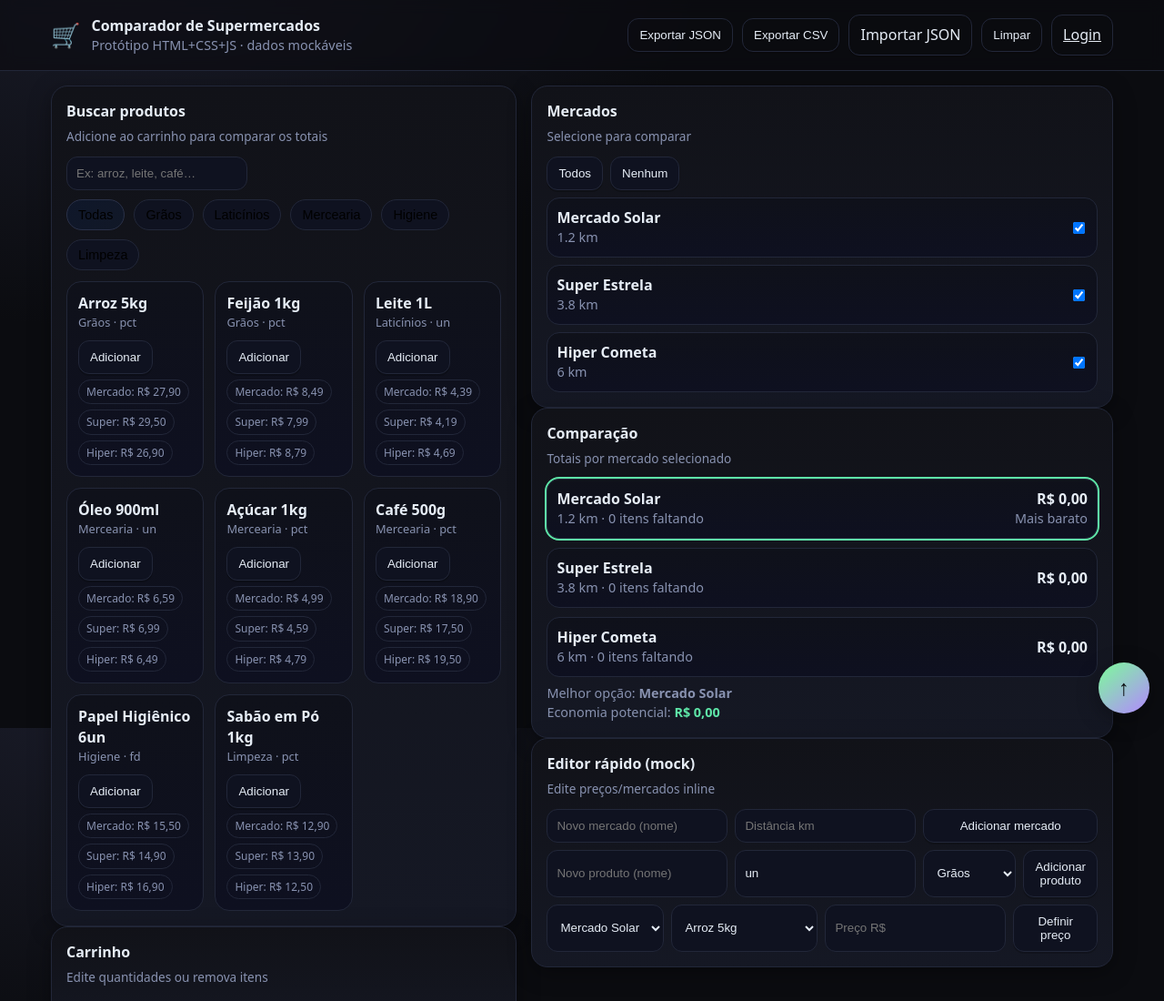
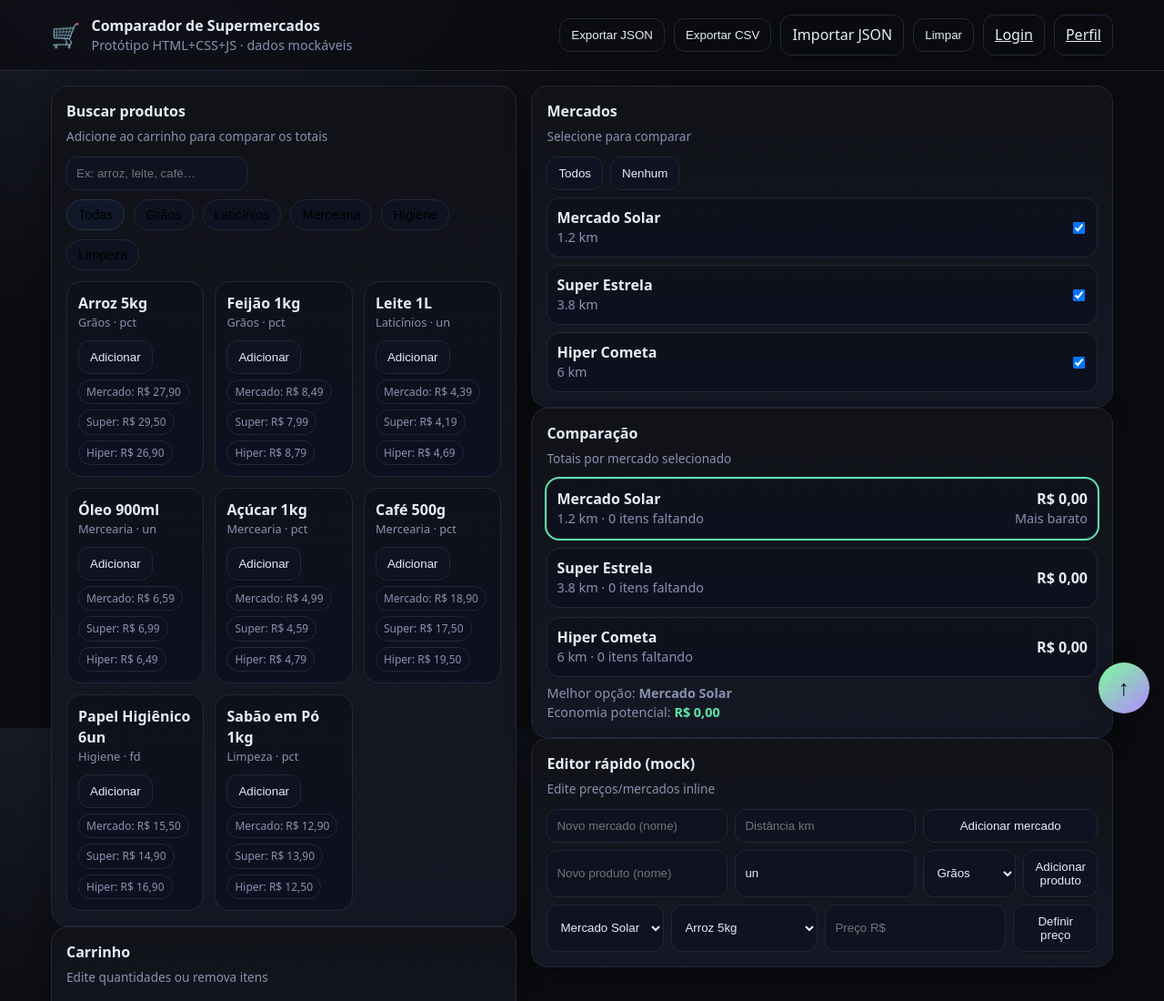
Before and after one commit to enzoalves14/comparador.github.io, a plain HTML site: page index.html in a window 1280 px wide. Shown: the top 1100 px of the page at 91% size. Drawn offline with Linux system fonts and the light colour scheme.

Commit message:
Update index.html

```diff
--- a/index.html
+++ b/index.html
@@ -111,6 +111,7 @@
         <input id="importFile" type="file" accept="application/json" hidden />
         <button class="btn ghost" id="clearBtn" title="Limpar carrinho e dados locais">Limpar</button>
         <a class="btn ghost" href="login.html">Login</a>
+        <a class="btn ghost" href="profile.html">Perfil</a>
       </div>
     </div>
   </header>
```
